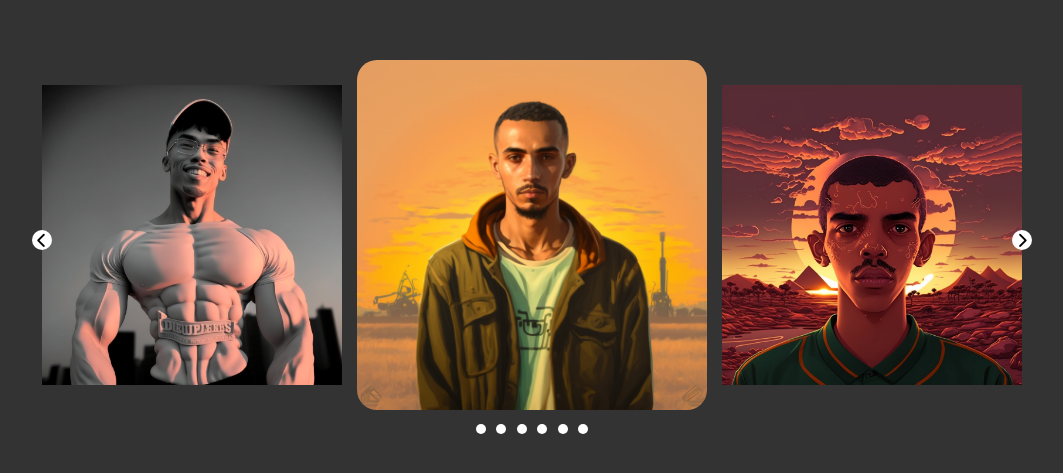
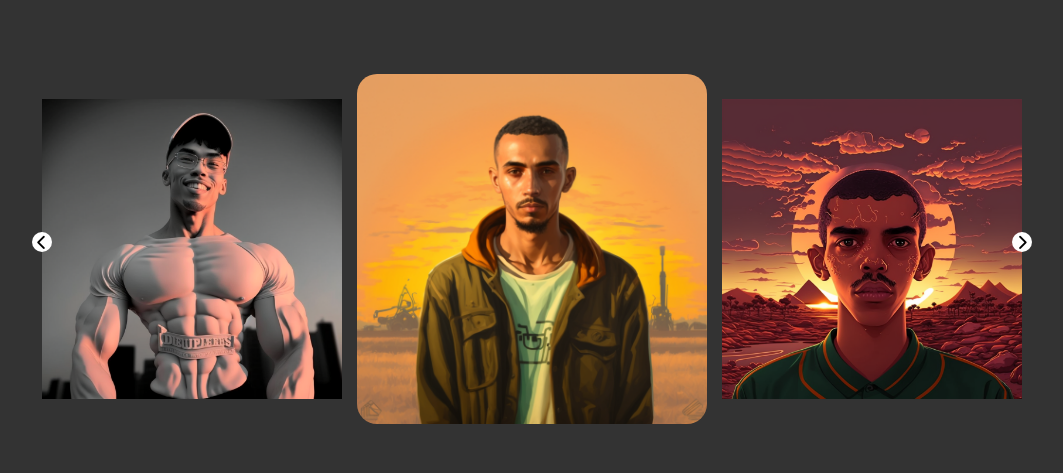
Before and after one commit to Moslihbadr/image-slider-JQuery, a plain HTML site: page practice/index.html in a window 1280 px wide. Shown: the part 151-624 px from the top of the page, without its empty margins (108-1171 px from the left). Drawn offline with nearby package versions, Linux system fonts and the light colour scheme.

Commit message:
Update index.html

```diff
--- a/practice/index.html
+++ b/practice/index.html
@@ -22,14 +22,6 @@
           <img src="./images/ilyass3.png" alt="img" width="300" height="300">
           <img src="./images/yassine.png" alt="img" width="300" height="300">
         </div>
-        <div class="spans">
-          <span></span>
-          <span></span>
-          <span></span>
-          <span></span>
-          <span></span>
-          <span></span>
-        </div>
       </div>
     </div>
   </div>
```
